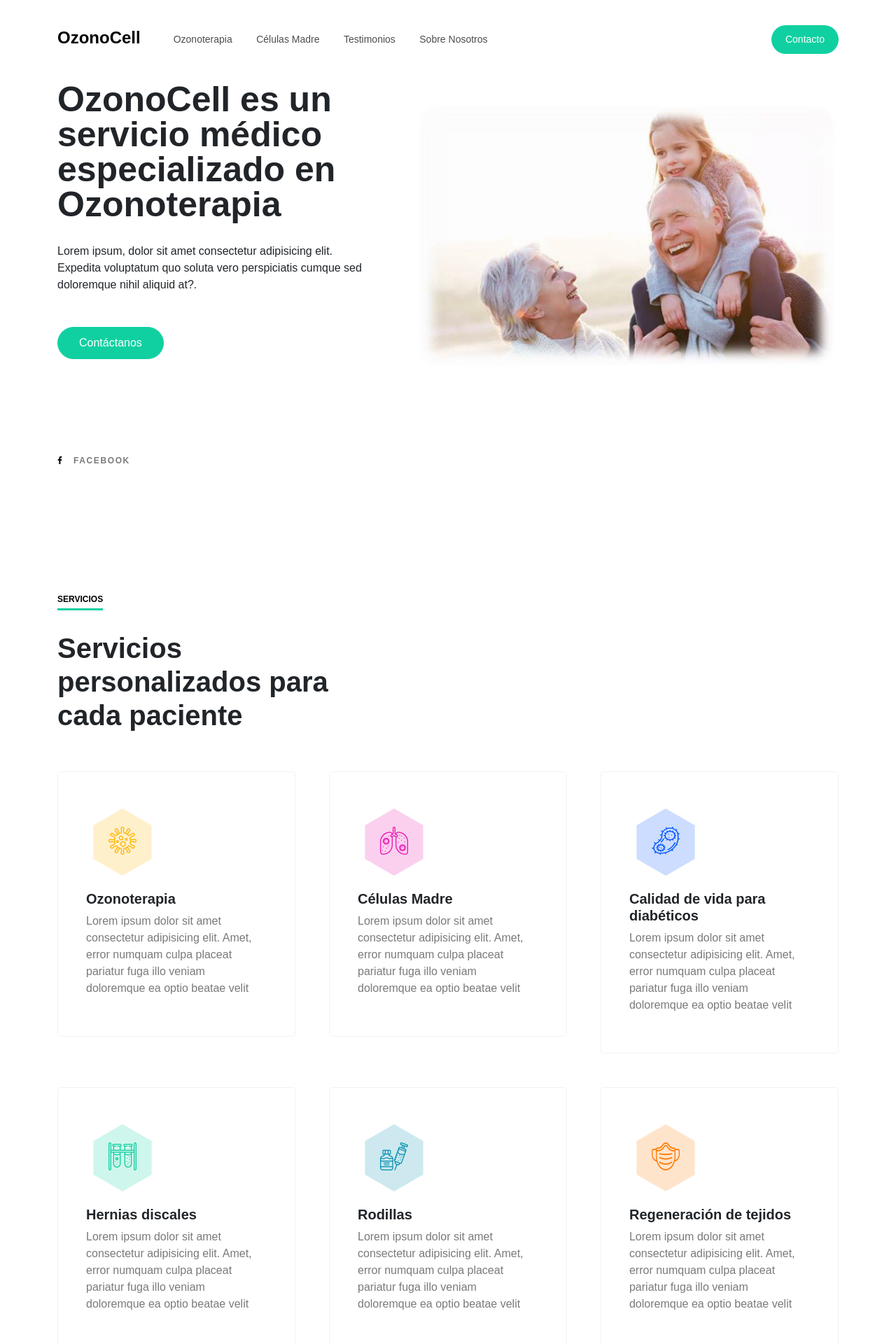
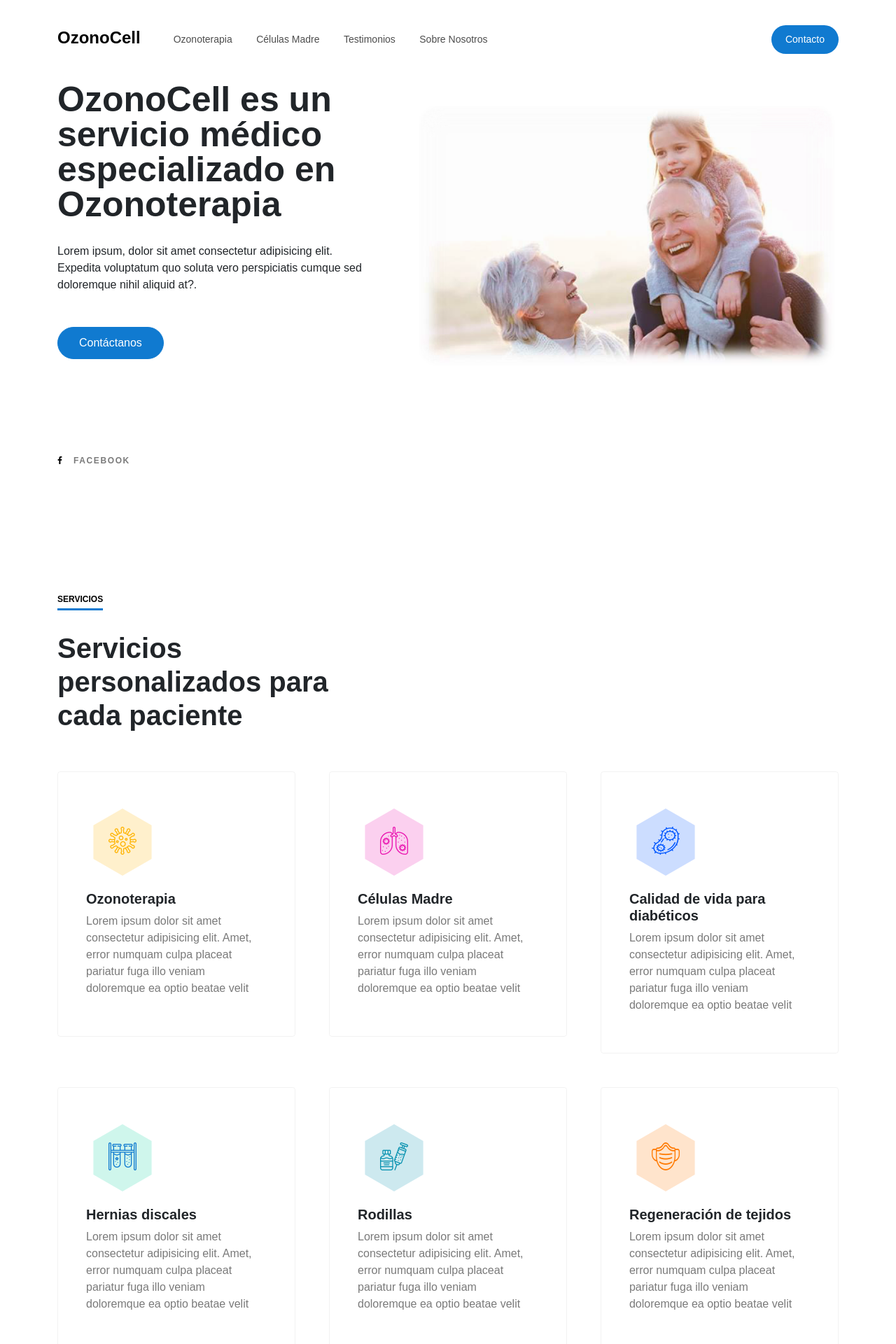
Before and after one commit to elsalizette-dev/elsalizette-dev.github.io, a Jekyll site: the page built from index.markdown, in a window 1280 px wide. Shown: the top 1920 px of the page at 70% size. Built offline with Jekyll 4.4.1, drawn with Linux system fonts in a browser that asks for light colours; nearby versions of some CDN libraries; some web fonts are replaced; library files that are not in the unit come from our copies.

Commit message:
replaced css file

```diff
--- a/_includes/head.html
+++ b/_includes/head.html
@@ -15,7 +15,7 @@
     <link rel="stylesheet" href='{{ "/assets/aos.css" | relative_url }}'>
     <link rel="stylesheet" href='{{ "/assets/flatpickr.min.css" | relative_url }}'>
     <link rel="stylesheet" href='{{ "/assets/glightbox.min.css" | relative_url }}'>
-    <link rel="stylesheet" href='{{ "/assets/style.css" | relative_url }}'>
+    <link rel="stylesheet" href='{{ "/assets/custom.css" | relative_url }}'>
     <link rel="stylesheet" href='{{ "/assets/ozonocell.css" | relative_url }}'>
 
     <script                 src='{{ "/assets/js/aos.js" | relative_url }}'></script>
```
